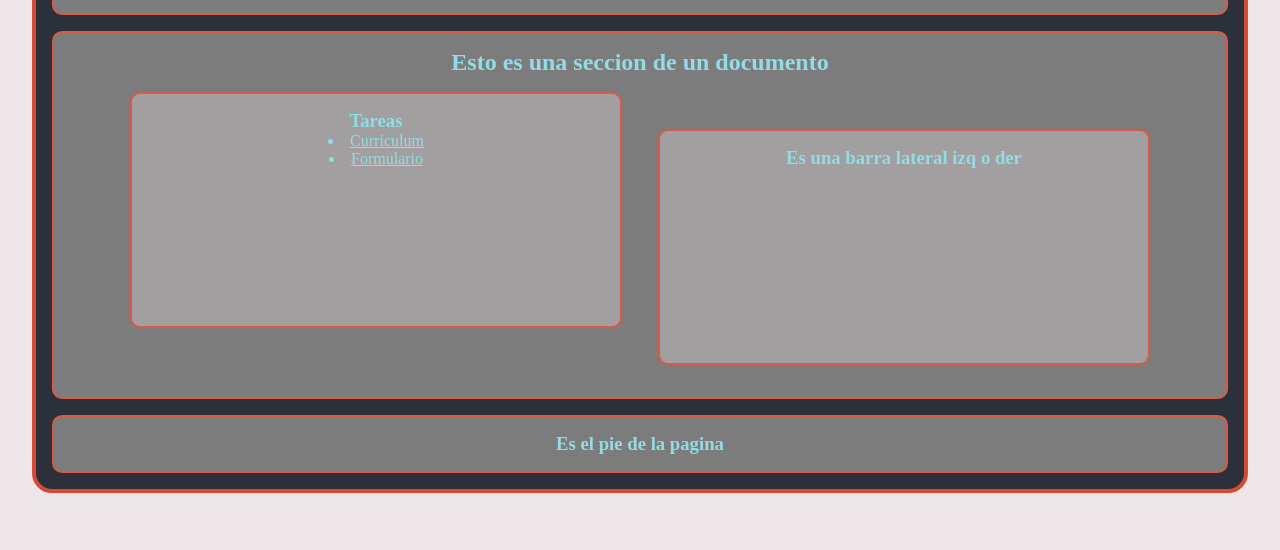
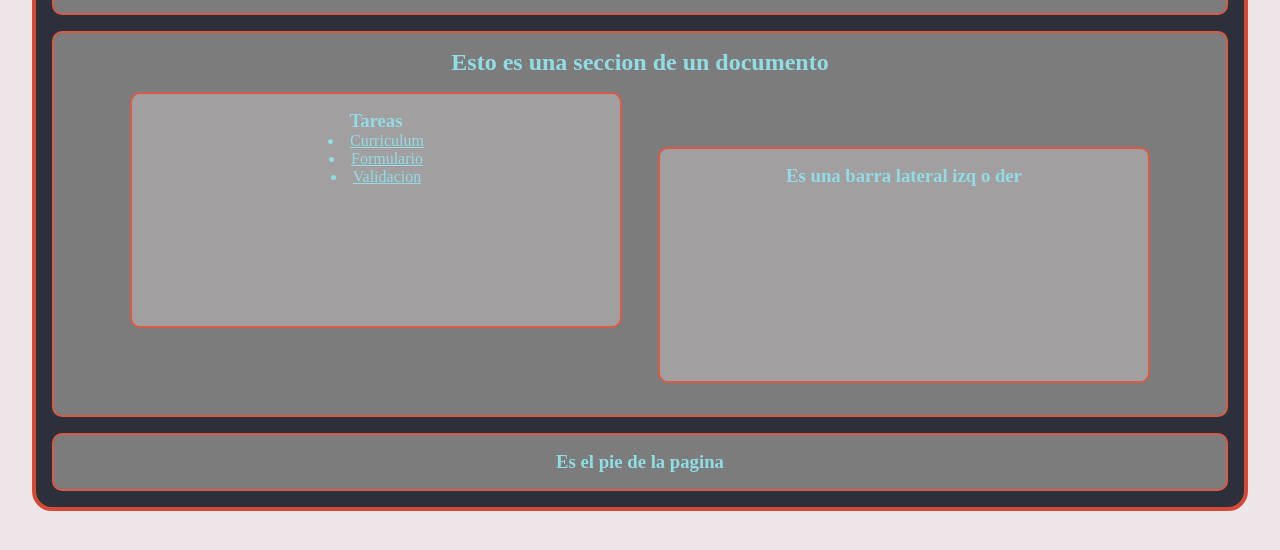
Before and after one commit to OakenAxis117/4IV10_Mora_Espinoza_JorgeJesus_PSW, a plain HTML site: page index.html in a window 1280 px wide. Shown: the part 118-668 px from the top of the page. Drawn offline with Linux system fonts and the light colour scheme.

Commit message:
validacion en la pagina principal

```diff
--- a/index.html
+++ b/index.html
@@ -22,6 +22,7 @@
             <h3>Tareas</h3>
             <li><a href="Curriculum/Curriculum.html">Curriculum</a></li>
             <li><a href="02Formulario/Formulario.html">Formulario</a></li>
+            <li><a href="03Registro/formularioregistro.html">Validacion</a></li>
         </article>
         <aside>
             <h3>Es una barra lateral izq o der</h3>
```
